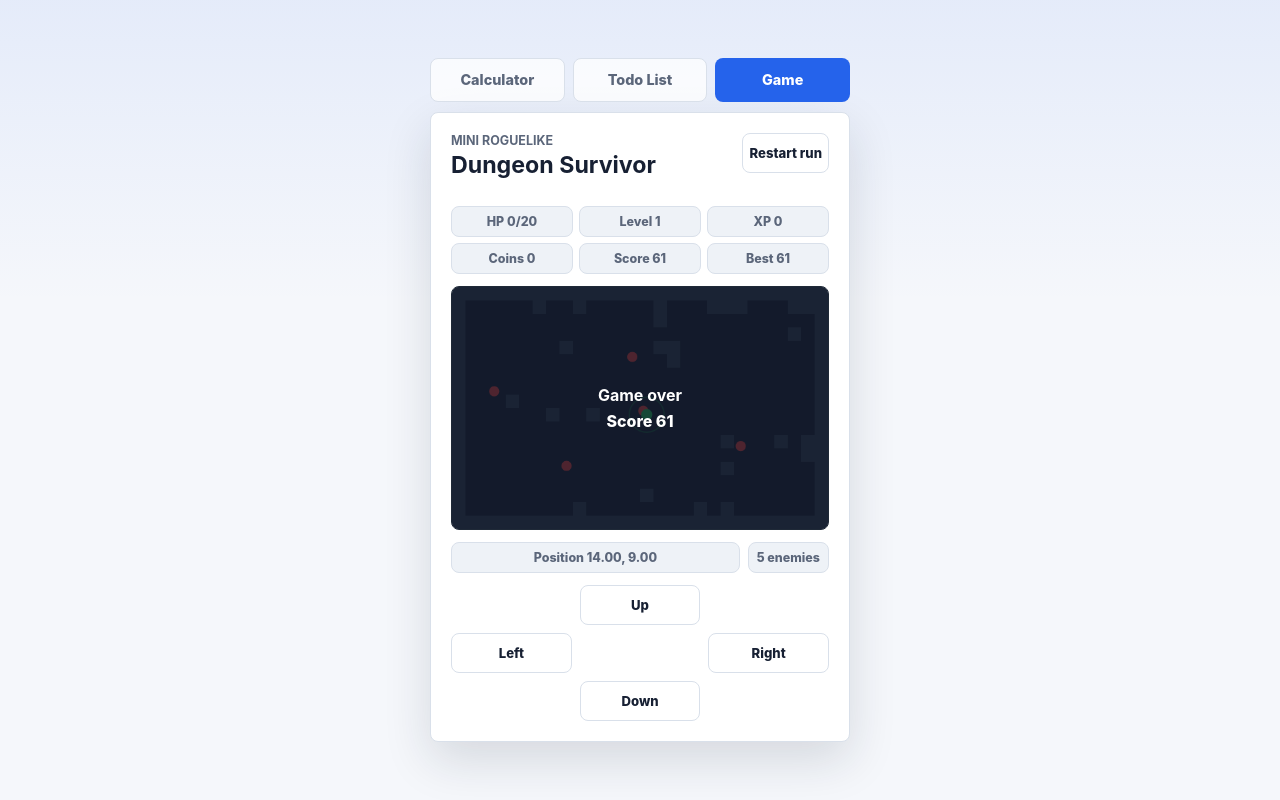
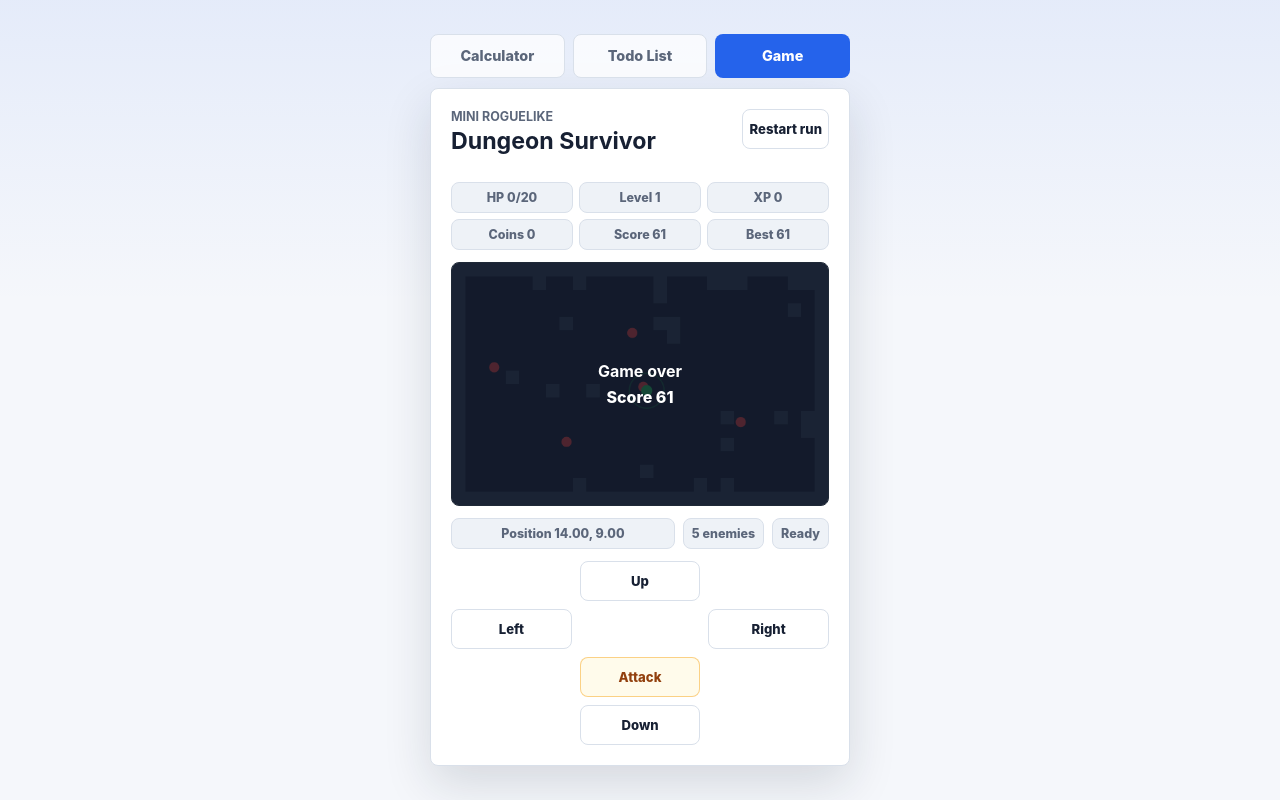
Before and after one commit to NHuuSiuuuu/calculator-app, a React app in the folder apps/web/: page / in a window 1280 px wide. Both pictures are taken after a click on the tab "Game". Built offline with nearby package versions, Linux system fonts and the light colour scheme; no server answers; the HTML template or start-up script is replaced by a standard one.

Commit message:
Refine Dungeon Survivor manual attack

```diff
--- a/apps/web/src/App.css
+++ b/apps/web/src/App.css
@@ -567,7 +567,7 @@ input {
 
 .game-footer {
   display: grid;
-  grid-template-columns: minmax(0, 1fr) auto;
+  grid-template-columns: minmax(0, 1fr) auto auto;
   gap: 8px;
 }
 
@@ -588,6 +588,19 @@ input {
 
 .game-control--right {
   grid-column: 3;
+}
+
+.game-control--attack {
+  grid-column: 2;
+  border-color: rgba(245, 158, 11, 0.45);
+  background: #fffbeb;
+  color: #92400e;
+}
+
+.game-attack-effect.is-active {
+  border-color: rgba(245, 158, 11, 0.5);
+  background: #fffbeb;
+  color: #92400e;
 }
 
 @media (max-width: 480px) {
--- a/apps/web/src/features/game/GamePanel.jsx
+++ b/apps/web/src/features/game/GamePanel.jsx
@@ -12,6 +12,7 @@ const INPUT_KEYS = {
   KeyA: "left",
   ArrowRight: "right",
   KeyD: "right",
+  Space: "attack",
 };
 
 function drawGame(canvas, state) {
@@ -62,14 +63,23 @@ function formatPosition(player) {
   return `Position ${player.x.toFixed(2)}, ${player.y.toFixed(2)}`;
 }
 
+function getAttackStatus(game) {
+  if (game.effects.some((effect) => effect.type === "slash")) {
+    return "Slash!";
+  }
+
+  return game.player.attackCooldownMs > 0 ? "Cooldown" : "Ready";
+}
+
 export function GamePanel() {
   const [game, setGame] = useState(() => createGame({ seed: Date.now() }));
   const [stats, setStats] = useState(() => loadGameStats());
   const canvasRef = useRef(null);
-  const inputRef = useRef({ up: false, down: false, left: false, right: false });
+  const inputRef = useRef({ up: false, down: false, left: false, right: false, attack: false });
   const gameRef = useRef(game);
   const lastFrameRef = useRef(0);
   const savedGameOverRef = useRef(false);
+  const attackTimeoutRef = useRef(0);
 
   useEffect(() => {
     gameRef.current = game;
@@ -113,6 +123,7 @@ export function GamePanel() {
     window.addEventListener("keyup", handleKeyUp);
 
     return () => {
+      clearTimeout(attackTimeoutRef.current);
       window.removeEventListener("keydown", handleKeyDown);
       window.removeEventListener("keyup", handleKeyUp);
     };
@@ -142,8 +153,16 @@ export function GamePanel() {
     inputRef.current = { ...inputRef.current, [direction]: isPressed };
   }
 
+  function triggerAttack() {
+    clearTimeout(attackTimeoutRef.current);
+    inputRef.current = { ...inputRef.current, attack: true };
+    attackTimeoutRef.current = window.setTimeout(() => {
+      inputRef.current = { ...inputRef.current, attack: false };
+    }, 140);
+  }
+
   function handleRestart() {
-    inputRef.current = { up: false, down: false, left: false, right: false };
+    inputRef.current = { up: false, down: false, left: false, right: false, attack: false };
     savedGameOverRef.current = false;
     lastFrameRef.current = 0;
     setGame(restartGame({ seed: Date.now() }));
@@ -187,6 +206,12 @@ export function GamePanel() {
       <div className="game-footer">
         <span data-testid="player-position">{formatPosition(game.player)}</span>
         <span>{game.enemies.length} enemies</span>
+        <span
+          className={getAttackStatus(game) === "Slash!" ? "game-attack-effect is-active" : "game-attack-effect"}
+          data-testid="attack-effect"
+        >
+          {getAttackStatus(game)}
+        </span>
       </div>
 
       <div className="game-controls" aria-label="Touch controls">
@@ -218,6 +243,13 @@ export function GamePanel() {
           Right
         </button>
         <button
+          className="game-control game-control--attack"
+          type="button"
+          onClick={triggerAttack}
+        >
+          Attack
+        </button>
+        <button
           className="game-control game-control--down"
           type="button"
           onPointerDown={() => setTouchDirection("down", true)}
--- a/apps/web/src/features/game/gameEngine.js
+++ b/apps/web/src/features/game/gameEngine.js
@@ -161,7 +161,7 @@ function moveEnemies(enemies, player, map, deltaSeconds) {
   });
 }
 
-function applyCombat(player, enemies, deltaMs) {
+function applyCombat(player, enemies, input, deltaMs) {
   let nextPlayer = {
     ...player,
     attackCooldownMs: Math.max(0, player.attackCooldownMs - deltaMs),
@@ -169,14 +169,20 @@ function applyCombat(player, enemies, deltaMs) {
   let nextEnemies = enemies;
   const effects = [];
 
-  if (nextPlayer.attackCooldownMs === 0 && enemies.length > 0) {
+  if (input.attack && nextPlayer.attackCooldownMs === 0) {
     const target = enemies.find((enemy) => distance(nextPlayer, enemy) <= nextPlayer.attackRange);
+    nextPlayer = { ...nextPlayer, attackCooldownMs: 420 };
+    effects.push({
+      type: "slash",
+      x: target?.x ?? nextPlayer.x,
+      y: target?.y ?? nextPlayer.y,
+      ttlMs: 180,
+    });
+
     if (target) {
-      nextPlayer = { ...nextPlayer, attackCooldownMs: 420 };
       nextEnemies = enemies.map((enemy) => (
         enemy.id === target.id ? { ...enemy, hp: enemy.hp - nextPlayer.attackDamage } : enemy
       ));
-      effects.push({ type: "slash", x: target.x, y: target.y, ttlMs: 160 });
     }
   }
 
@@ -228,7 +234,7 @@ export function stepGame(state, input = {}, deltaMs = 16) {
   const rng = state._rng ?? createRng(state.seed);
   const movedPlayer = movePlayer(state, input, deltaSeconds);
   const movedEnemies = moveEnemies(state.enemies, movedPlayer, state.map, deltaSeconds);
-  const combat = applyCombat(movedPlayer, movedEnemies, safeDeltaMs);
+  const combat = applyCombat(movedPlayer, movedEnemies, input, safeDeltaMs);
   const elapsedMs = state.run.elapsedMs + safeDeltaMs;
   const score = Math.floor(elapsedMs / 100) + combat.player.level * 10 + combat.player.coins * 5;
   let spawnTimerMs = state.run.spawnTimerMs - safeDeltaMs;
@@ -246,9 +252,12 @@ export function stepGame(state, input = {}, deltaMs = 16) {
     _rng: rng,
     player: combat.player,
     enemies,
-    effects: [...combat.effects, ...state.effects]
-      .map((effect) => ({ ...effect, ttlMs: effect.ttlMs - safeDeltaMs }))
-      .filter((effect) => effect.ttlMs > 0),
+    effects: [
+      ...combat.effects,
+      ...state.effects
+        .map((effect) => ({ ...effect, ttlMs: effect.ttlMs - safeDeltaMs }))
+        .filter((effect) => effect.ttlMs > 0),
+    ],
     run: {
       ...state.run,
       elapsedMs,
```
Also changed, not shown: 4 other files (tests, documents, lock files or other folders).
